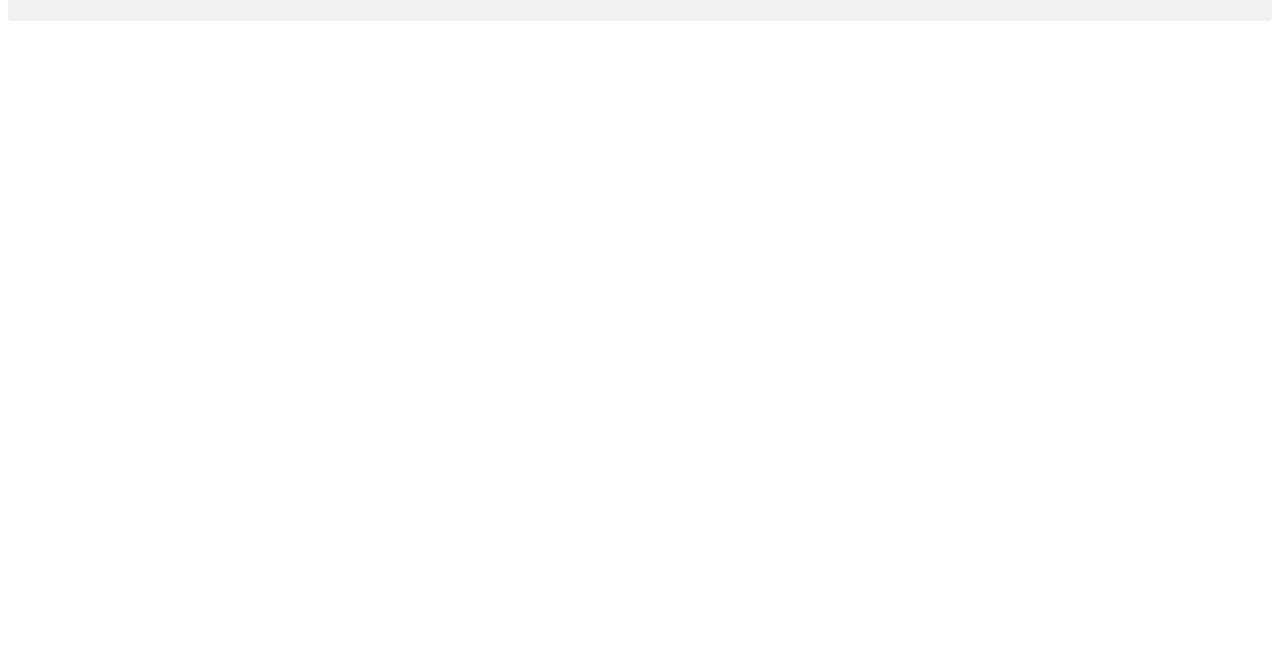
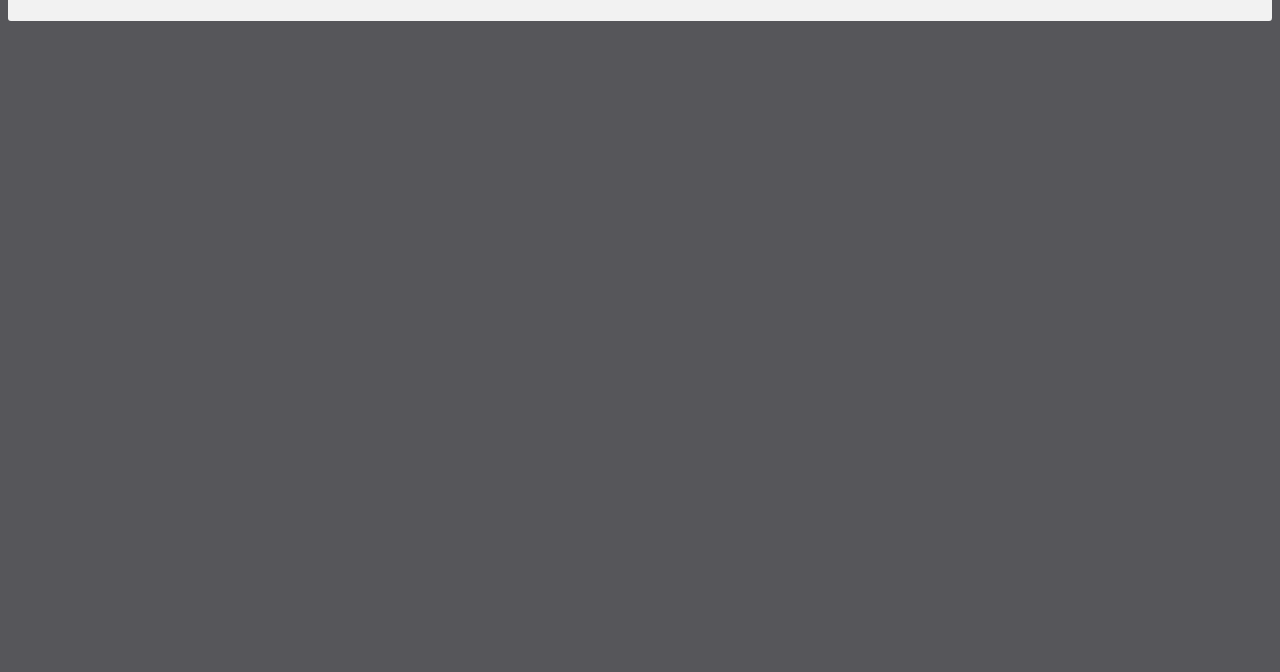
Before and after one commit to ordovsgithub/DesignSystem, a plain HTML site: page index.html in a window 1280 px wide. Shown: the part 128-800 px from the top of the page. Drawn offline with Linux system fonts and the light colour scheme.

Commit message:
Adding background color

```diff
--- a/stylesheet.scss
+++ b/stylesheet.scss
@@ -2,6 +2,7 @@
 
 .body {
   font-family: 'Roboto', sans-serif;
+  background: map-get($container-color, dark);
 }
 .header1 {
   color: map-get($text-color, header);
```
Also changed, not shown: stylesheet.css, 1 other file.
